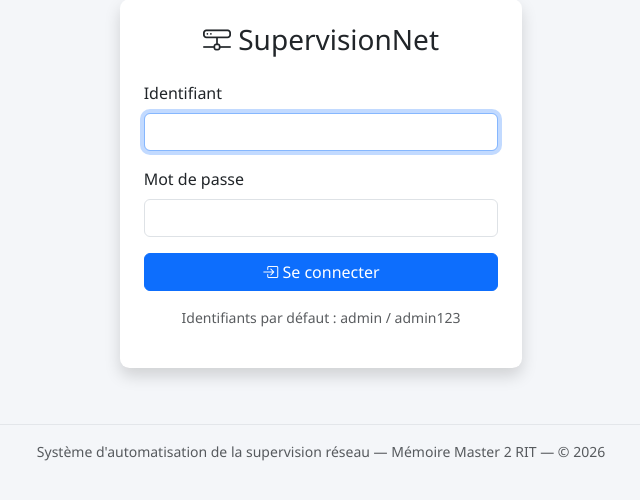
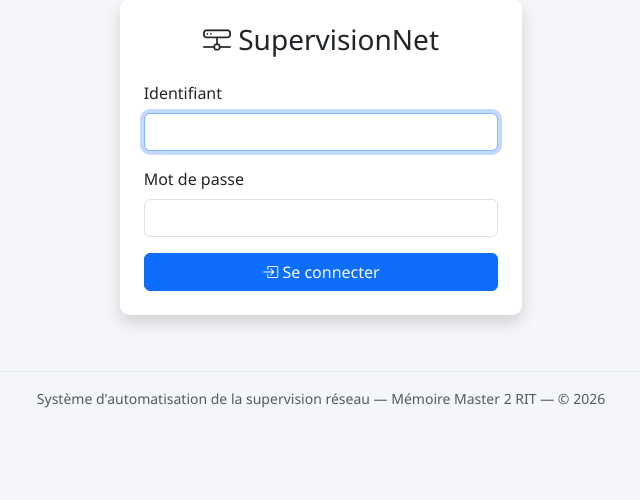
Before and after one commit to esperanceykouassi-bit/Supervision-reseau, a Flask app: page /login in a window 1280 px wide. Shown: the part 73-573 px from the top of the page, without its empty margins (319-959 px from the left). Run offline with Flask 3, Linux system fonts and the light colour scheme.

Commit message:
Page de connexion : retrait de l'affichage des identifiants par defaut

```diff
--- a/src/templates/login.html
+++ b/src/templates/login.html
@@ -19,7 +19,6 @@
             <i class="bi bi-box-arrow-in-right"></i> Se connecter
           </button>
         </form>
-        <p class="text-muted text-center mt-3 small">Identifiants par défaut : admin / admin123</p>
       </div>
     </div>
   </div>
```
